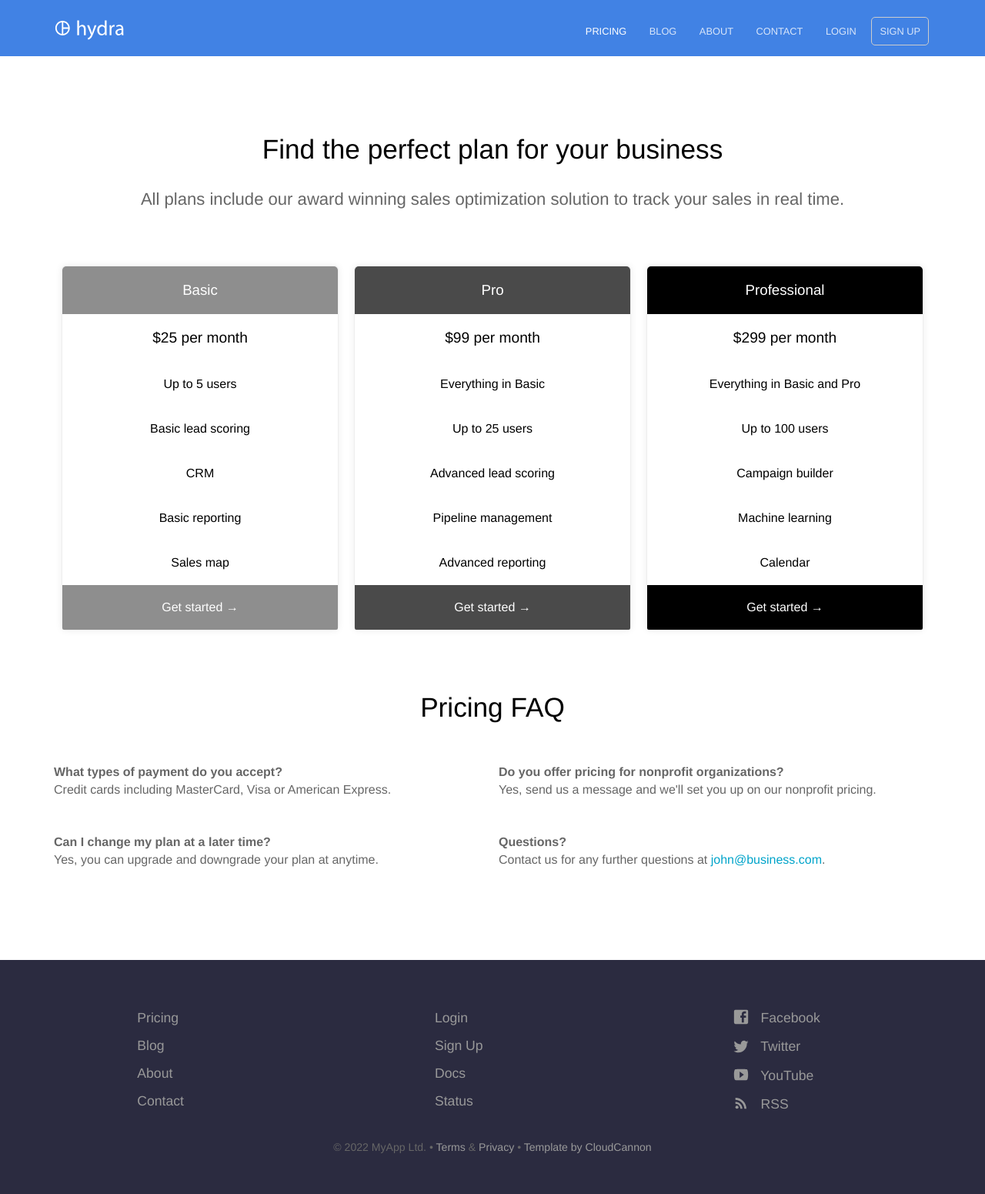
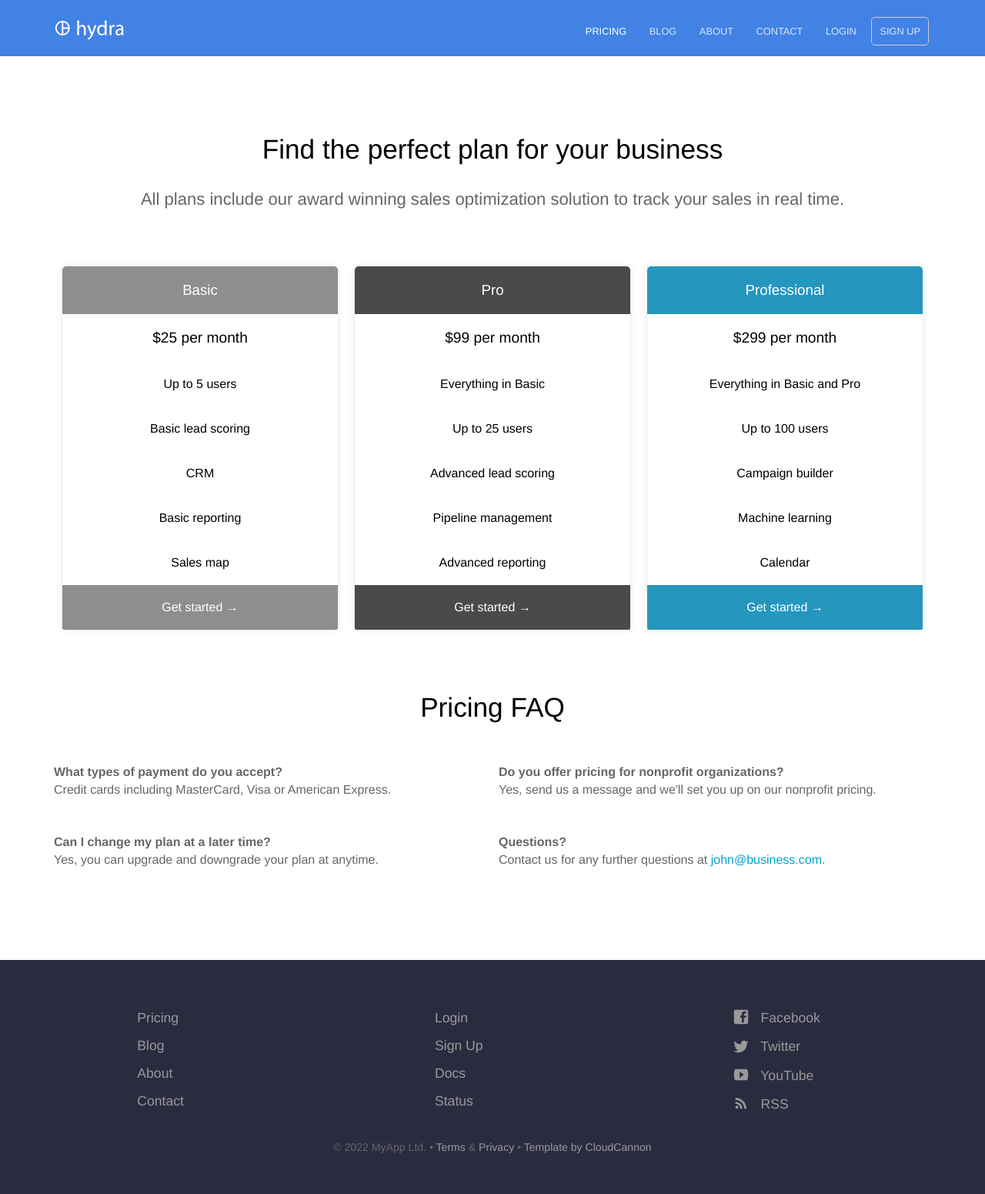
Before and after one commit to h-t-r/sample-store, a Jekyll site: the page built from pricing.html, in a window 1280 px wide. Shown: the whole page at 77% size. Built offline with Jekyll 4.4.1, drawn with Linux system fonts in a browser that asks for light colours.

Commit message:
Update pricing.html

```diff
--- a/pricing.html
+++ b/pricing.html
@@ -40,7 +40,7 @@ pricing_table:
       link: http://mysite.com?plan=pro
       text: Get started
   - name: Professional
-    color: "#000000"
+    color: "#2596be"
     features:
       - text: $299 per month
         highlight: true
```
